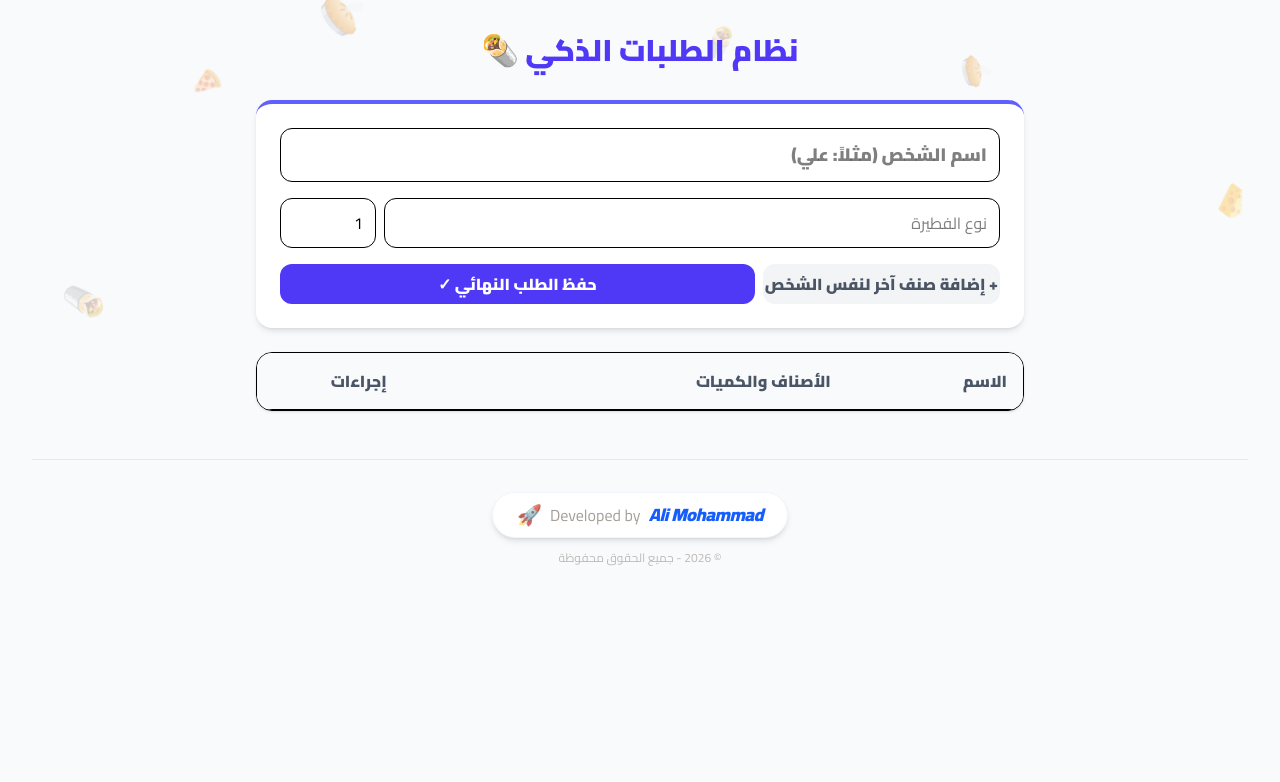
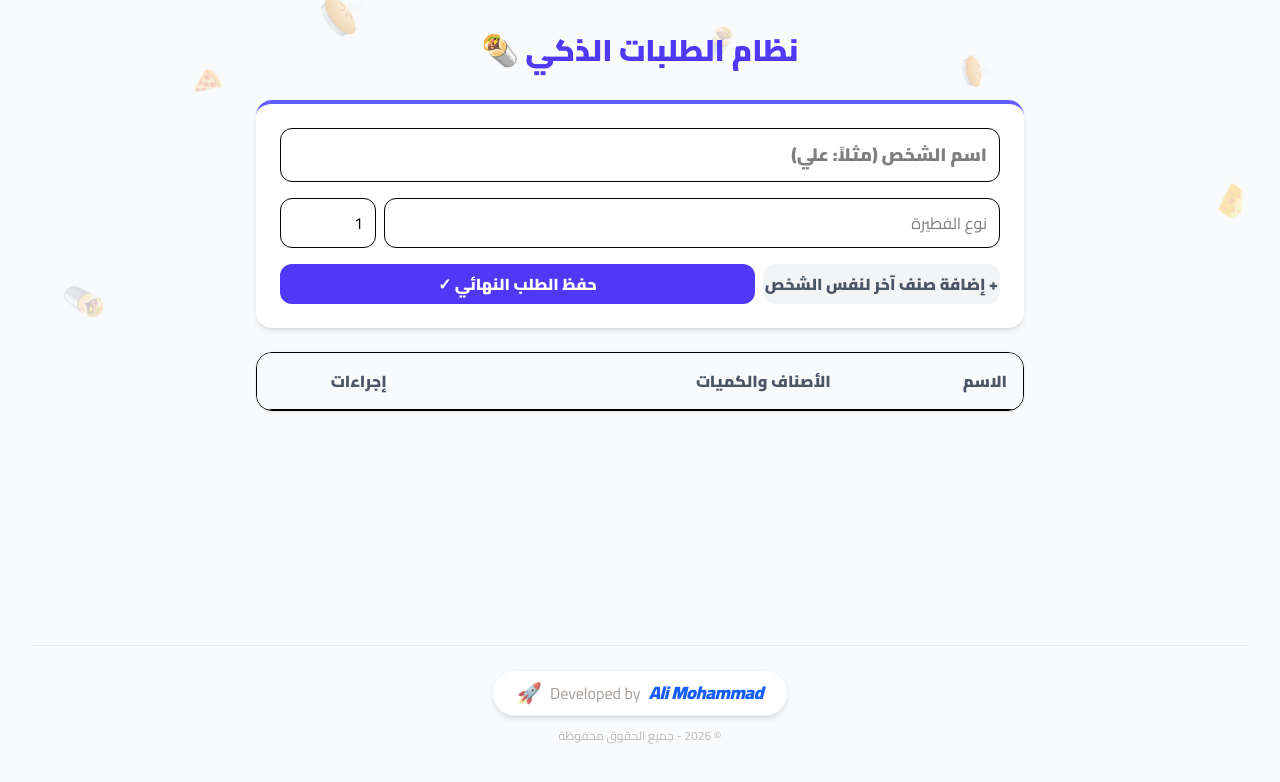
Before and after one commit to AliMohammadDev/Del-Ve, a React (Vite) app: page / in a window 1280 px wide. Shown: the top 782 px of the page. Built offline with nearby package versions, Linux system fonts and the light colour scheme.

Commit message:
fixed in footer

```diff
--- a/src/App.jsx
+++ b/src/App.jsx
@@ -82,9 +82,8 @@ function App() {
   ];
 
   return (
-    <div className="min-h-screen bg-slate-50 p-4 md:p-8 relative overflow-x-hidden app-container" dir="rtl">
+    <div className="min-h-screen bg-slate-50 p-4 md:p-8 relative overflow-x-hidden app-container flex flex-col justify-between" dir="rtl">
 
-      {/* استيراد خط Cairo وتطبيقه مع الحفاظ على أنيميشن تساقط الأيقونات */}
       <style>{`
         @import url('https://fonts.googleapis.com/css2?family=Cairo:wght@300;400;600;750;900&display=swap');
 
@@ -134,7 +133,7 @@ function App() {
         ))}
       </div>
 
-      <div className="max-w-3xl mx-auto relative z-10">
+      <div className="max-w-3xl mx-auto w-full relative z-10 flex-grow">
         <h1 className="text-3xl font-black text-center text-indigo-600 mb-8">نظام الطلبات الذكي 🌯</h1>
 
         <div className="bg-white p-6 rounded-2xl shadow-md border-t-4 border-indigo-500 mb-6">
@@ -242,8 +241,7 @@ function App() {
         </div>
       </div>
 
-      {/* footer */}
-      <footer className="mt-12 py-8 border-t border-blue-100 text-center relative z-10">
+      <footer className="mt-12 py-6 border-t border-blue-100 text-center relative z-10 w-full">
         <div className="inline-flex items-center gap-2 px-6 py-2 bg-white rounded-full shadow-md border border-blue-50">
           <span className="text-blue-600 font-black tracking-tight text-lg italic">Ali Mohammad</span>
           <span className="text-stone-400 font-medium">Developed by</span>
```
